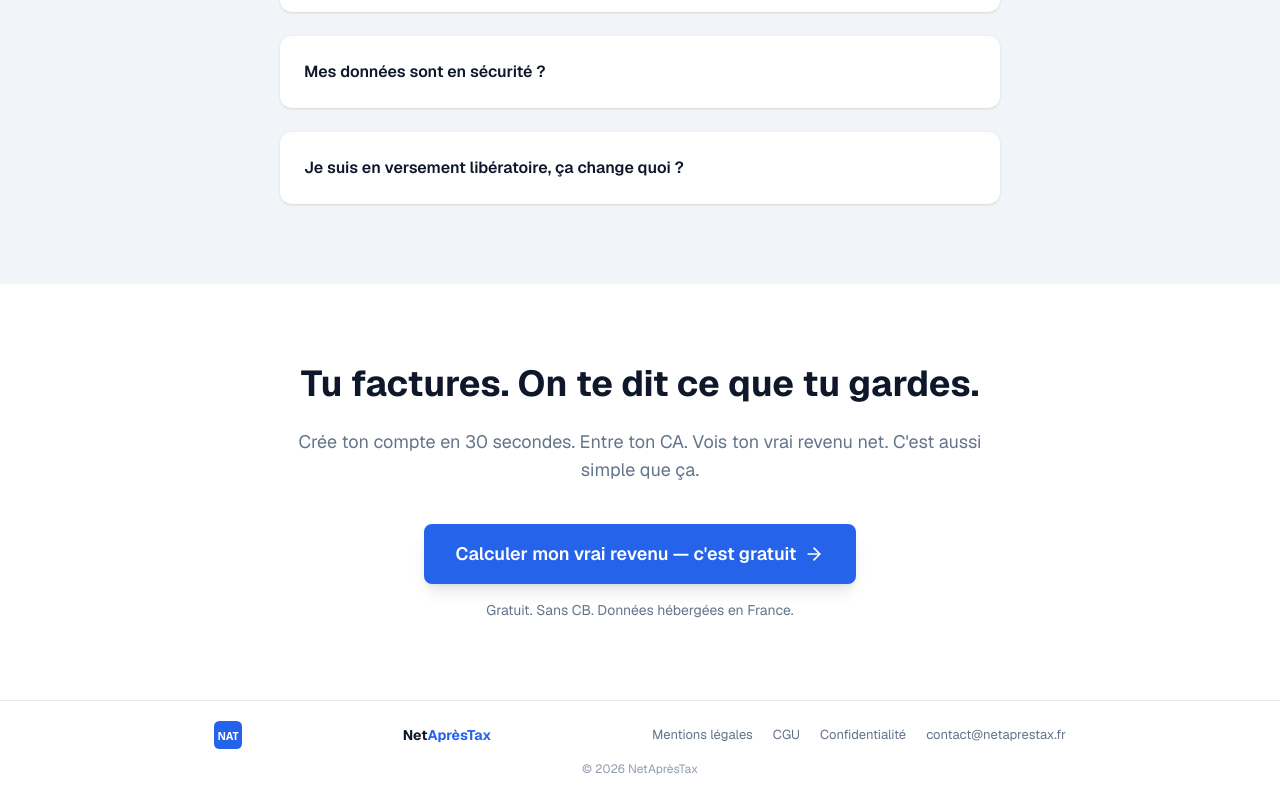
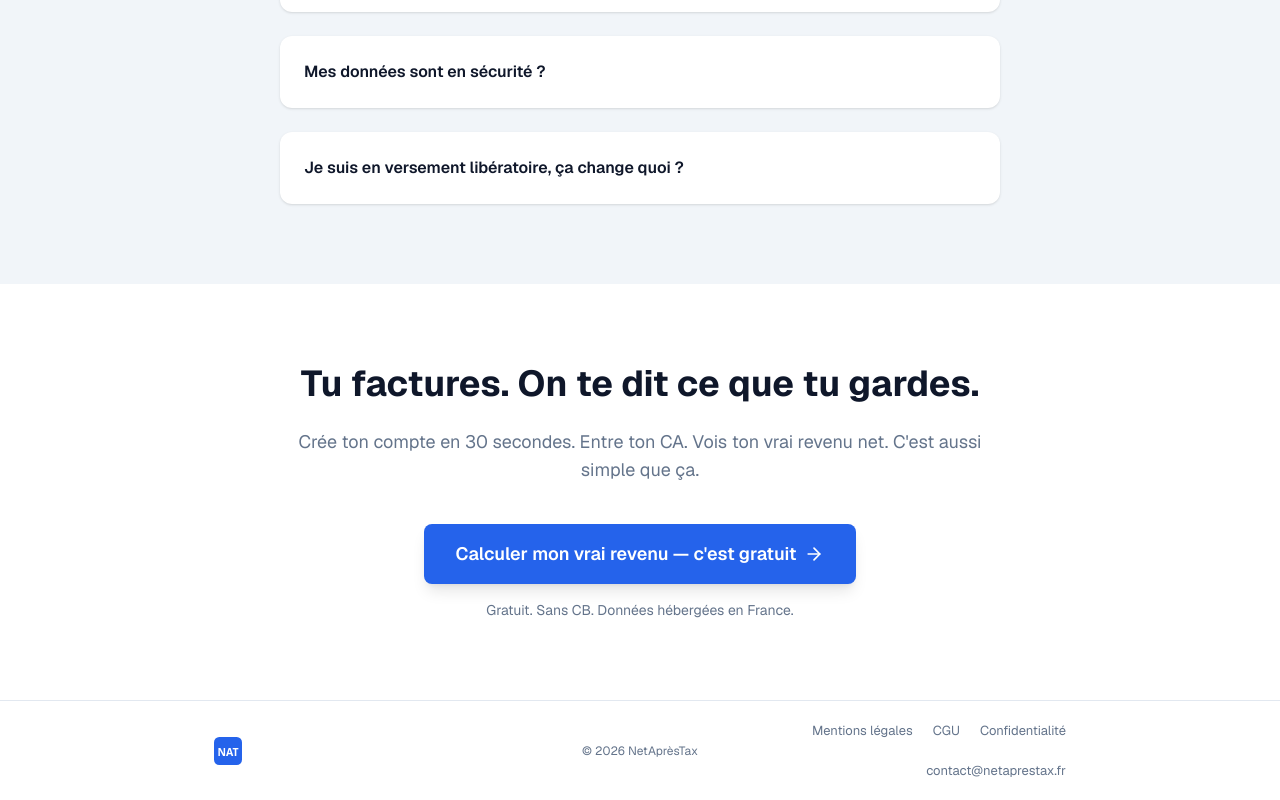
Before and after one commit to devnako/netaprestax, a Next.js app: page / in a window 1280 px wide. Shown: the part 3735-4535 px from the top of the page. Built offline with nearby package versions, Linux system fonts and the light colour scheme.

Commit message:
fix: footer 3 equal flexbox columns — logo, copyright, links

```diff
--- a/src/app/page.tsx
+++ b/src/app/page.tsx
@@ -262,17 +262,19 @@ export default function Home() {
       {/* Footer */}
       <footer className="border-t border-border py-5">
         <div className="mx-auto max-w-[900px] px-6">
-          <div className="flex items-center justify-between gap-4">
-            <Link href="/" aria-label="Accueil">
-              <svg xmlns="http://www.w3.org/2000/svg" viewBox="0 0 32 32" className="h-7 w-7 shrink-0">
-                <rect width="32" height="32" rx="6" fill="#2563eb"/>
-                <text x="16" y="21.5" textAnchor="middle" fontFamily="system-ui, sans-serif" fontWeight="700" fontSize="12" fill="white">NAT</text>
-              </svg>
-            </Link>
-            <span className="text-sm font-bold text-foreground">
-              Net<span className="text-primary">AprèsTax</span>
-            </span>
-            <div className="flex flex-wrap justify-end gap-5 text-[13px] text-muted-foreground">
+          <div className="flex items-center">
+            <div className="flex-1">
+              <Link href="/" aria-label="Accueil">
+                <svg xmlns="http://www.w3.org/2000/svg" viewBox="0 0 32 32" className="h-7 w-7">
+                  <rect width="32" height="32" rx="6" fill="#2563eb"/>
+                  <text x="16" y="21.5" textAnchor="middle" fontFamily="system-ui, sans-serif" fontWeight="700" fontSize="12" fill="white">NAT</text>
+                </svg>
+              </Link>
+            </div>
+            <div className="flex-1 text-center text-xs text-muted-foreground">
+              © 2026 NetAprèsTax
+            </div>
+            <div className="flex flex-1 flex-wrap justify-end gap-5 text-[13px] text-muted-foreground">
               <Link href="/mentions-legales" className="hover:text-foreground transition-colors">
                 Mentions légales
               </Link>
@@ -287,9 +289,6 @@ export default function Home() {
               </a>
             </div>
           </div>
-          <p className="mt-3 text-center text-xs text-muted-foreground/70">
-            © 2026 NetAprèsTax
-          </p>
         </div>
       </footer>
     </div>
```
